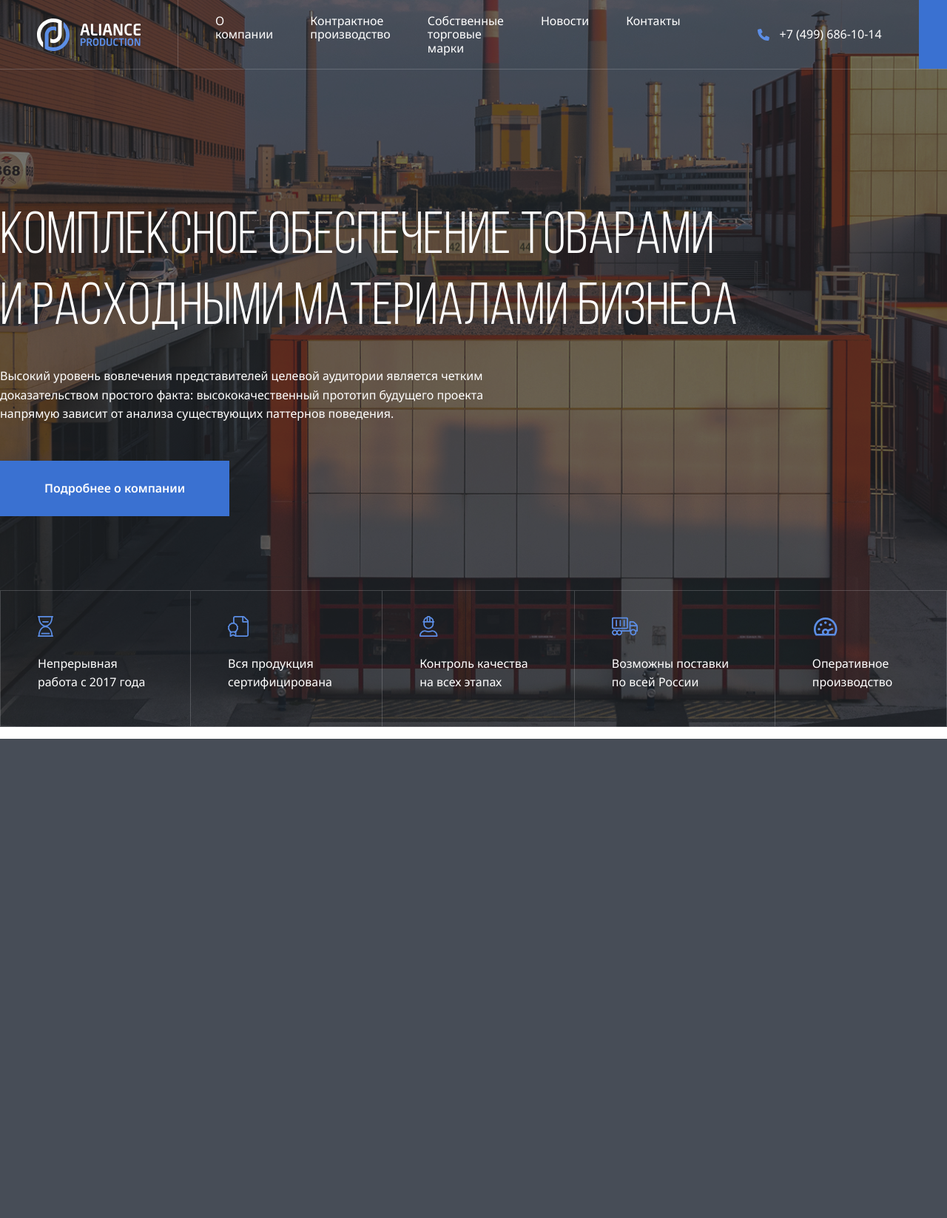
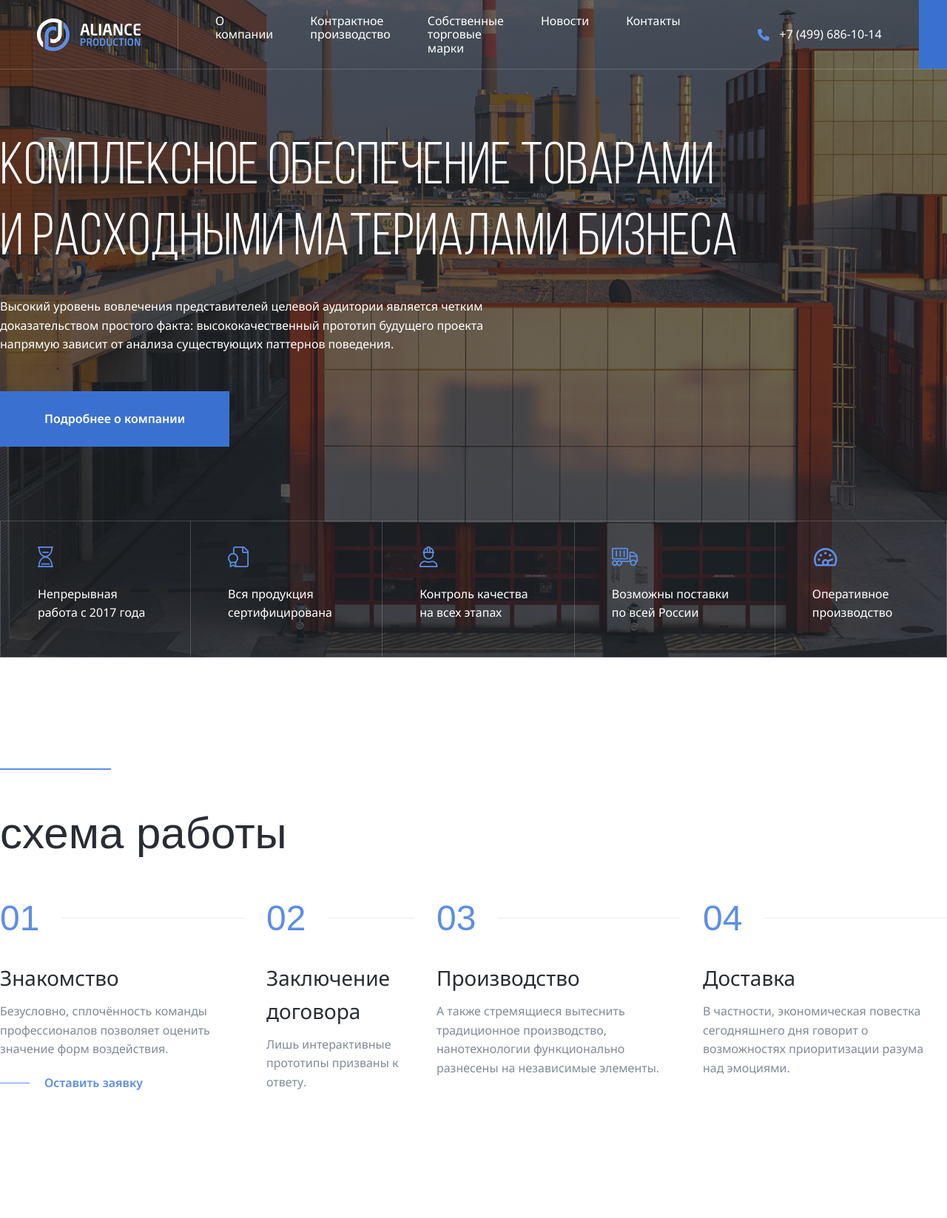
Before and after one commit to olgasadyreva/Aliance, a PHP site: page / in a window 1280 px wide; the page is wider, and only the part inside the window is pictured. Shown: that part at 74% size. Before the commit the page ends 999 px from the top of that part, so only its background shows below. Run offline with PHP 8.4, Linux system fonts and the light colour scheme.

Commit message:
add: steps section

```diff
--- a/css/style.css
+++ b/css/style.css
@@ -19,7 +19,7 @@ body {
 }
 
 .navbar {
-  position: relative;
+  position: fixed;
   display: flex;
   align-items: center;
   height: 94px;
@@ -163,3 +163,81 @@ body {
   line-height: 160%;
   color: #ffffff;
 }
+
+.section {
+	margin-top: 150px;
+	margin-bottom: 150px;
+}
+
+.section-title {
+	font-family: "Bebas Neue", sans-serif;
+	font-weight: 400;
+	font-size: 60px;
+	line-height: 120%;
+	color: #292d33;
+}
+
+.steps {
+	display: flex;
+	gap: 30px;
+	padding: 0;
+	list-style: none;
+}
+
+.steps-item {
+	max-width: 330px;
+}
+
+.steps-num {
+	display: flex;
+	align-items: center;
+	font-family: "Bebas Neue", sans-serif;
+	font-weight: 400;
+	font-size: 48px;
+	line-height: 120%;
+	color: #5c8ee5;
+}
+
+.steps-num::after {
+	content: "";
+	height: 1px;
+	width: 100%;
+	margin-left: 30px;
+	background: #ebebf0;
+}
+
+.steps-title {
+	margin-top: 30px;
+	margin-bottom: 10px;
+	font-weight: 400;
+	font-size: 28px;
+	line-height: 160%;
+	color: #292d33;
+}
+
+.steps-text {
+	margin-top: 10px;
+	margin-bottom: 20px;
+	font-weight: 400;
+	font-size: 16px;
+	line-height: 160%;
+	color: #828a99;
+}
+
+.steps-link {
+	display: flex;
+	align-items: center;
+	font-weight: 600;
+	font-size: 16px;
+	line-height: 160%;
+	color: #5c8ee6;
+	text-decoration: none;
+}
+
+.steps-link::before {
+	content: "";
+	height: 1px;
+	width: 40px;
+	margin-right: 20px;
+	background: #5c8ee6;
+}
--- a/index.html
+++ b/index.html
@@ -118,5 +118,40 @@
         </ul>
       </div>
     </header>
+
+		<section class="section section-light">
+			<div class="container">
+				<div class="seporator"></div>
+				<h2 class="section-title">схема работы</h2>
+				<ol class="steps">
+					<li class="steps-item">
+						<span class="steps-num">01</span>
+						<h3 class="steps-title">Знакомство</h3>
+						<p class="steps-text">Безусловно, сплочённость команды профессионалов позволяет оценить значение форм воздействия.</p>
+						<a href="#" class="steps-link">Оставить заявку</a>
+					</li>
+
+					<li class="steps-item">
+						<span class="steps-num">02</span>
+						<h3 class="steps-title">Заключение договора</h3>
+						<p class="steps-text">Лишь интерактивные прототипы призваны к ответу.</p>
+					</li>
+
+					<li class="steps-item">
+						<span class="steps-num">03</span>
+						<h3 class="steps-title">Производство</h3>
+						<p class="steps-text">А также стремящиеся вытеснить традиционное производство, нанотехнологии функционально разнесены на независимые элементы.</p>
+					</li>
+
+					<li class="steps-item">
+						<span class="steps-num">04</span>
+						<h3 class="steps-title">Доставка</h3>
+						<p class="steps-text">В частности, экономическая повестка сегодняшнего дня говорит о возможностях приоритизации разума над эмоциями.</p>
+					</li>
+				</ol>
+			</div>
+		</section>
+
+		<script src="js/main.js"></script>
   </body>
 </html>
```
